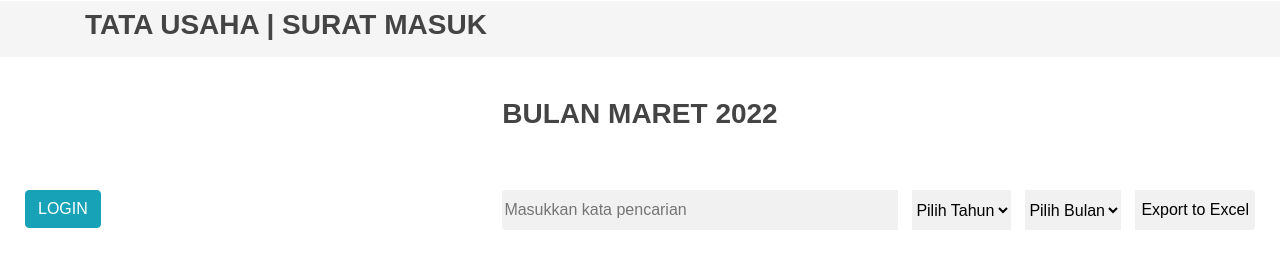
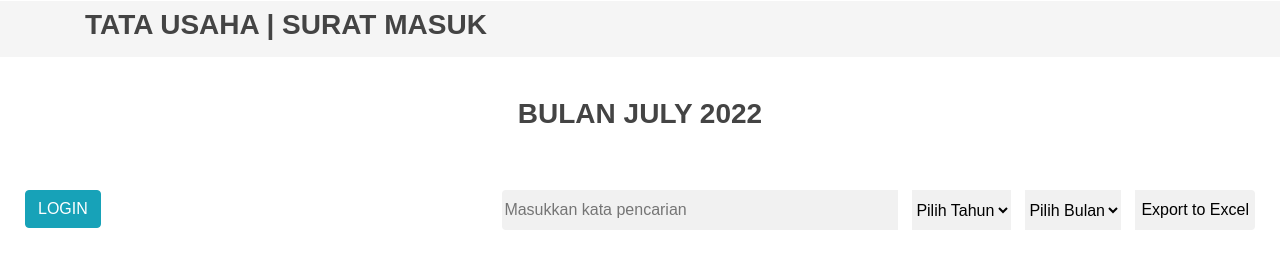
Before and after one commit to 9Pascallis/suratmasuk, a PHP site: page /suratmasuk/index.php?halaman=0 in a window 1280 px wide. Shown: the part 73-331 px from the top of the page. Run offline with PHP 8.4, Linux system fonts and the light colour scheme; data comes from the database, SQL or seed files in the repository; some web fonts are replaced.

Commit message:
update index dikit

```diff
--- a/suratmasuk/index.php
+++ b/suratmasuk/index.php
@@ -40,9 +40,7 @@ session_start();
     <!-- ======= CONTAINER ======= -->
     <div class="containerbox">
       <div class="table-responsive">
-        <h3>
-          <p class="text-center"><b>BULAN MARET 2022</b></p>
-        </h3>
+        <h3><p class="text-center"><b>BULAN <?= strtoupper(strftime( "%B", time()));?>  <?=date('Y')?> </b></p></h3>
         <div class="table-wrapper">
           <br>
           <div class="row">
```
